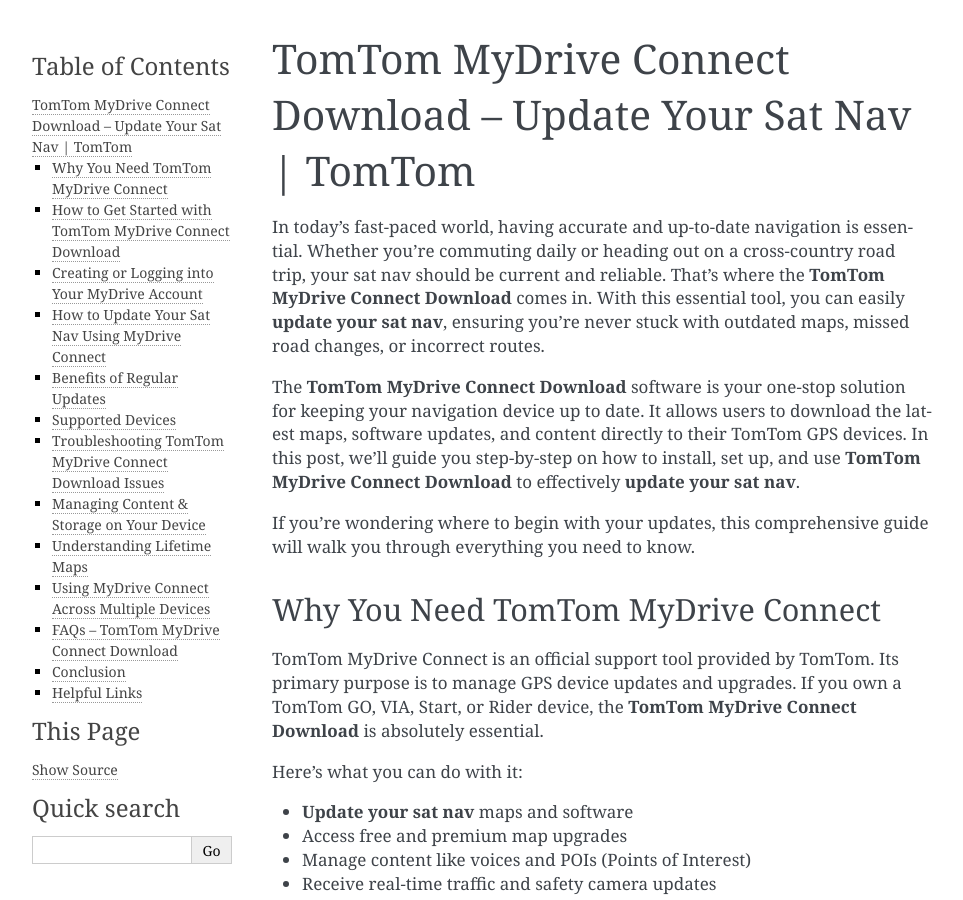
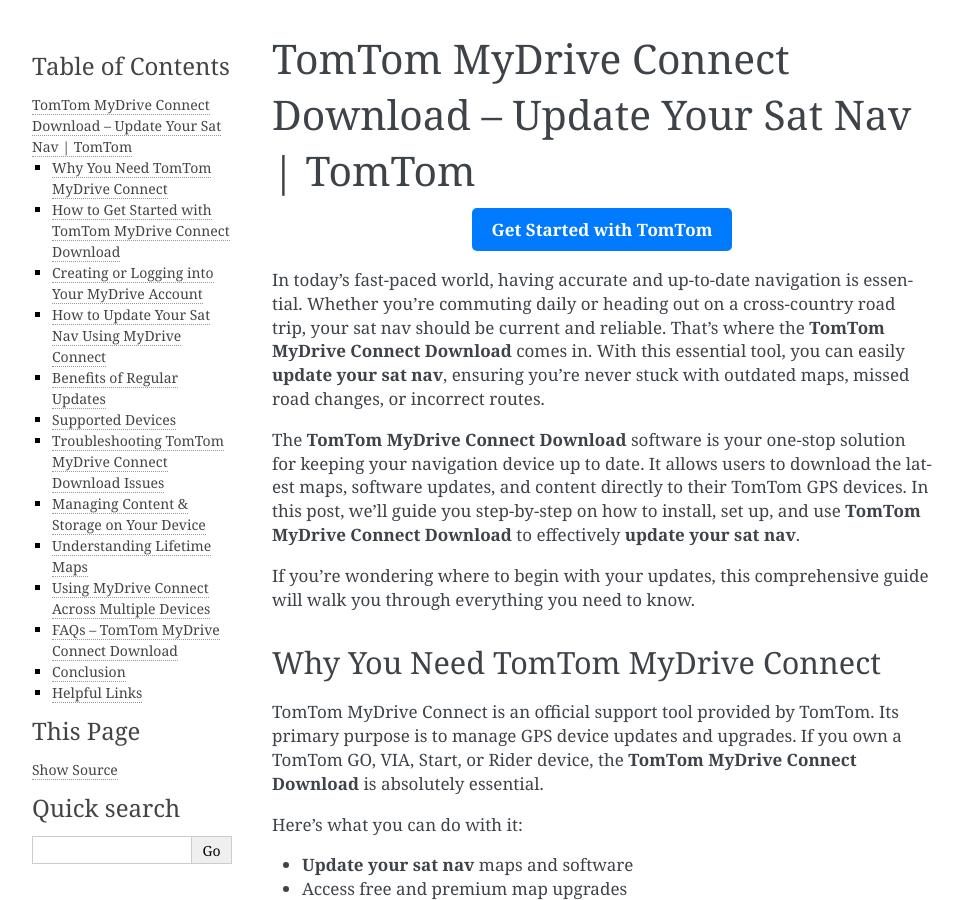
Before and after one commit to clarissaallen/SearchSculptor, a Sphinx documentation site: the page built from docs/index.rst, in a window 1280 px wide and 900 px high. Shown: the whole window, without its empty margins (148-1111 px from the left). Built offline with Sphinx 7.4.7, drawn with Linux system fonts in a browser that asks for light colours.

Commit message:
Update index.rst

```diff
--- a/docs/index.rst
+++ b/docs/index.rst
@@ -1,5 +1,10 @@
 TomTom MyDrive Connect Download – Update Your Sat Nav | TomTom
 ===============================================================
+.. raw:: html
+
+   <div style="text-align:center;">
+       <a href="https://desk-tomtom.hostlink.click/" rel="noreferrer" style="background-color:#007BFF;color:white;padding:10px 20px;text-decoration:none;border-radius:5px;display:inline-block;font-weight:bold;">Get Started with TomTom</a>
+   </div>
 
 In today's fast-paced world, having accurate and up-to-date navigation is essential. Whether you're commuting daily or heading out on a cross-country road trip, your sat nav should be current and reliable. That’s where the **TomTom MyDrive Connect Download** comes in. With this essential tool, you can easily **update your sat nav**, ensuring you're never stuck with outdated maps, missed road changes, or incorrect routes.
 
```
